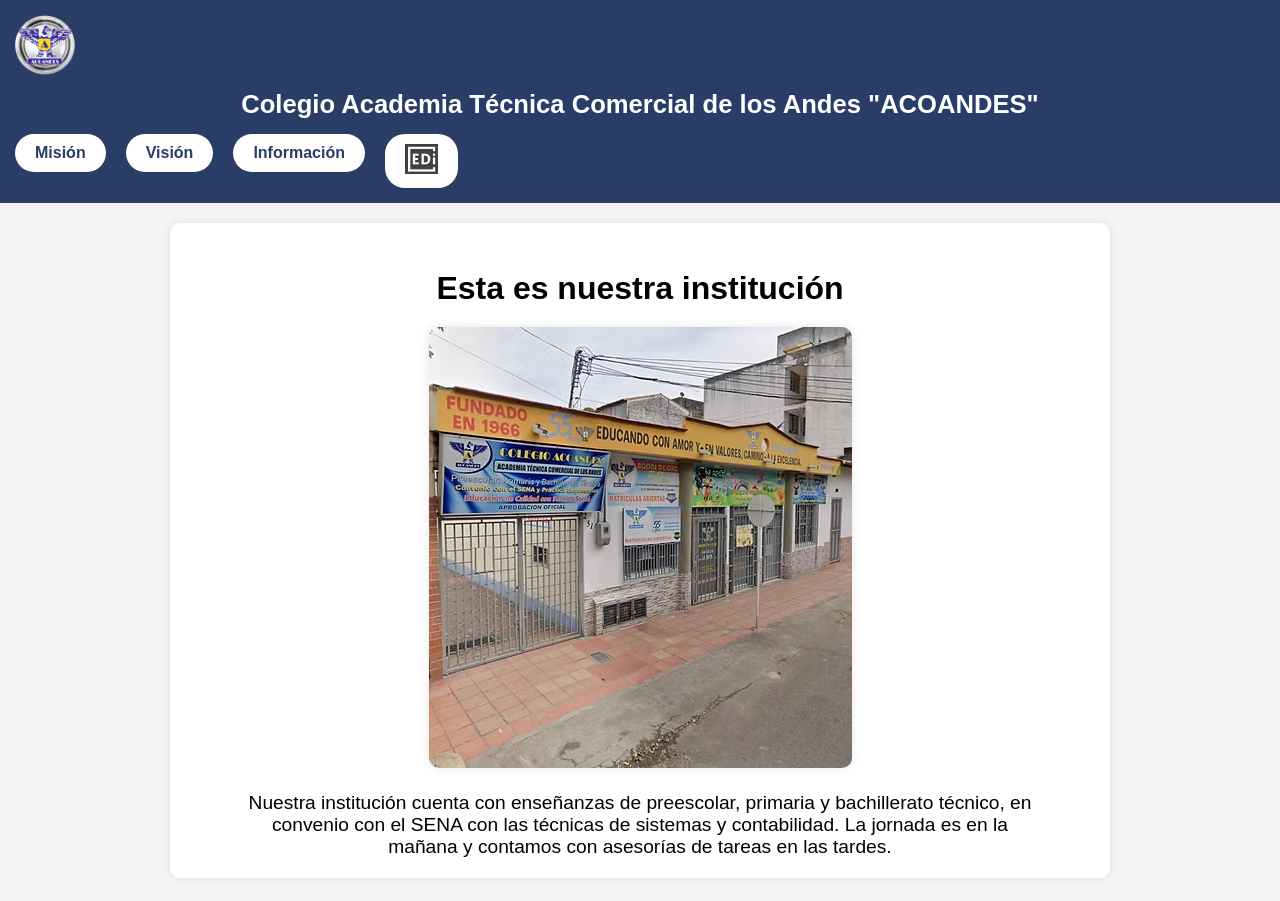
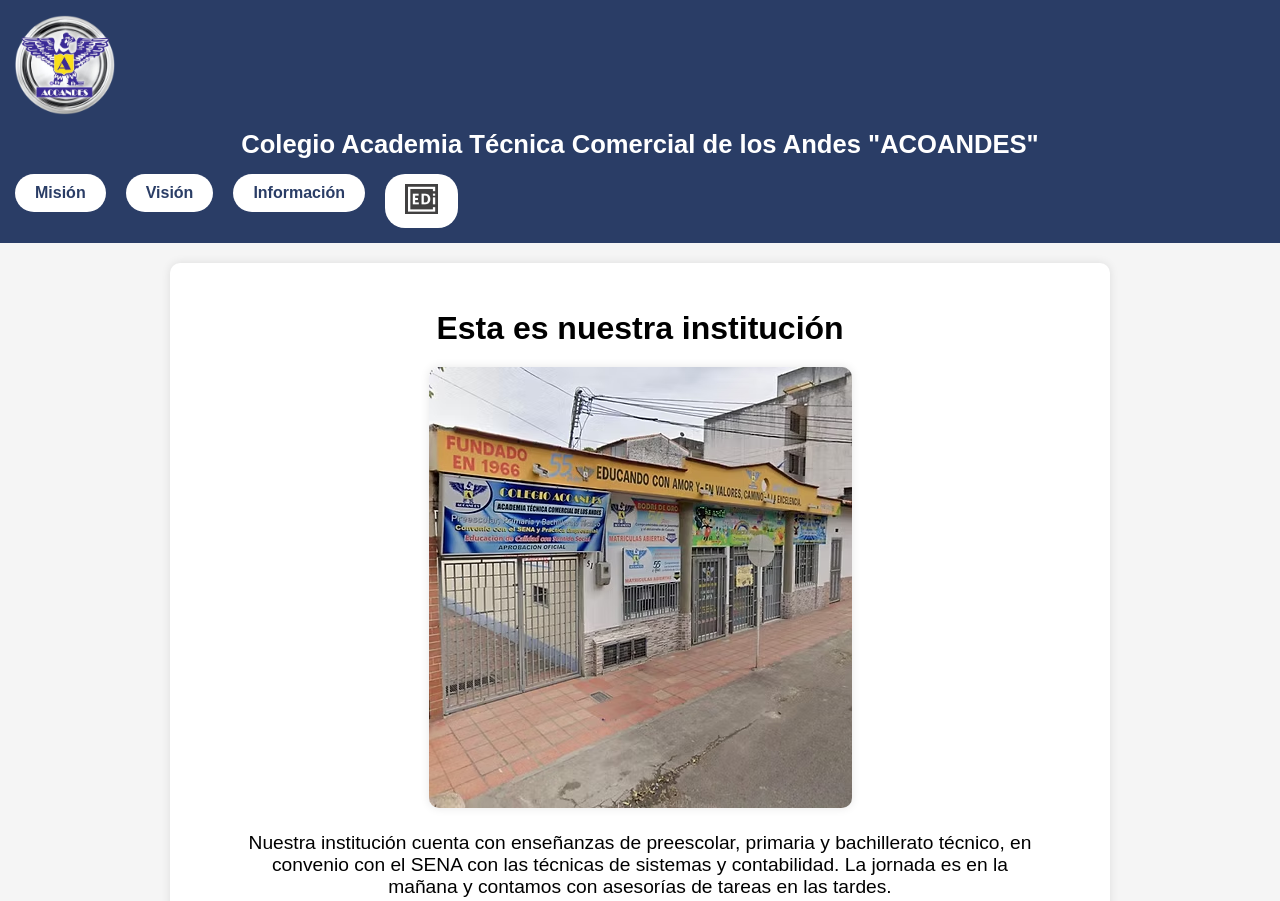
Before and after one commit to EduSzn/Colegio-Acoandes, a plain HTML site: page index.html in a window 1280 px wide. Shown: the top 901 px of the page. Drawn offline with Linux system fonts and the light colour scheme.

Commit message:
Update index.html

```diff
--- a/index.html
+++ b/index.html
@@ -25,8 +25,8 @@
         }
 
         .logo {
-            height: 60px;
-            margin-right: 15px;
+            height: 100px;
+            margin-right: 20px;
         }
 
         header h1 {
```
